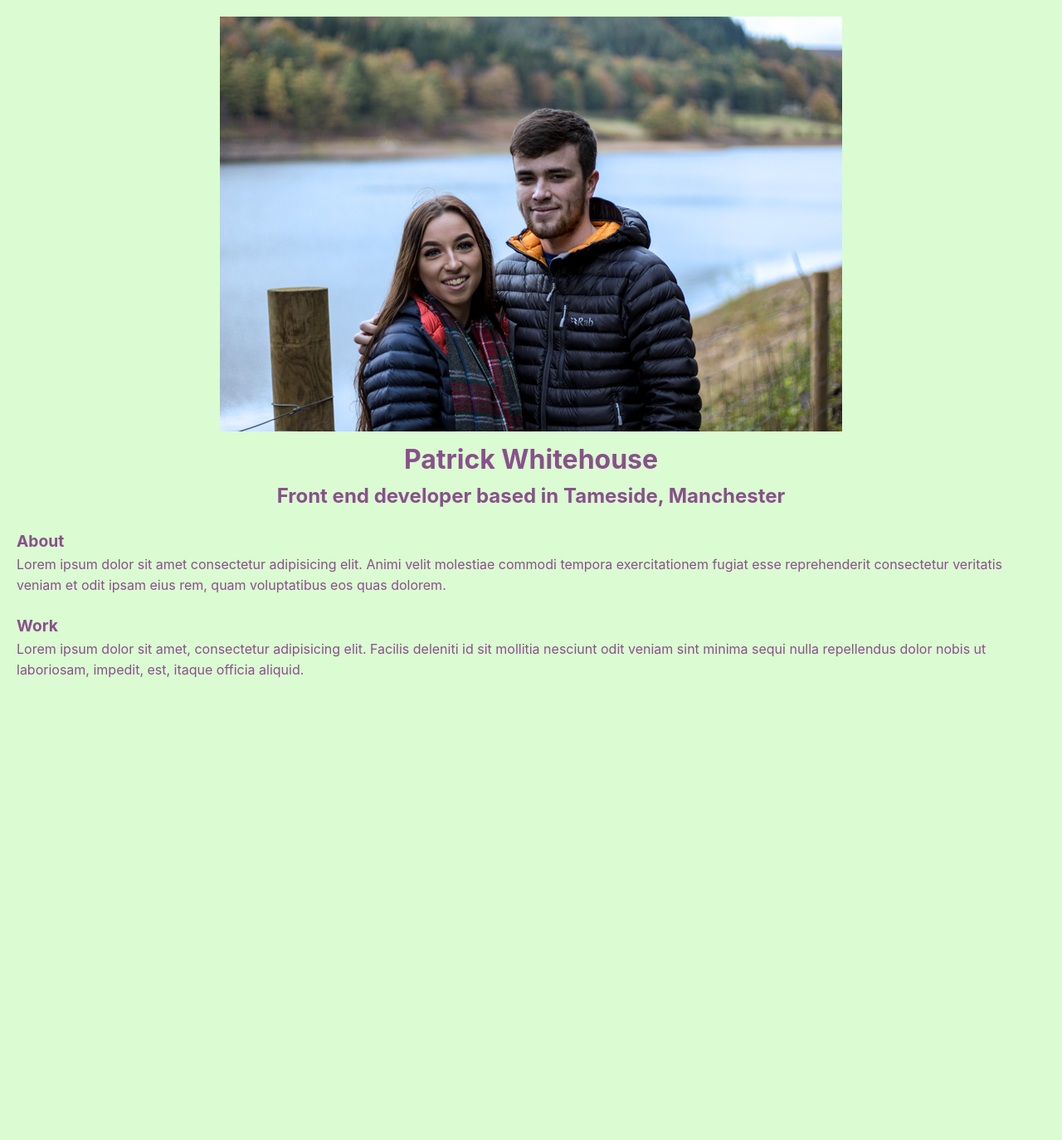
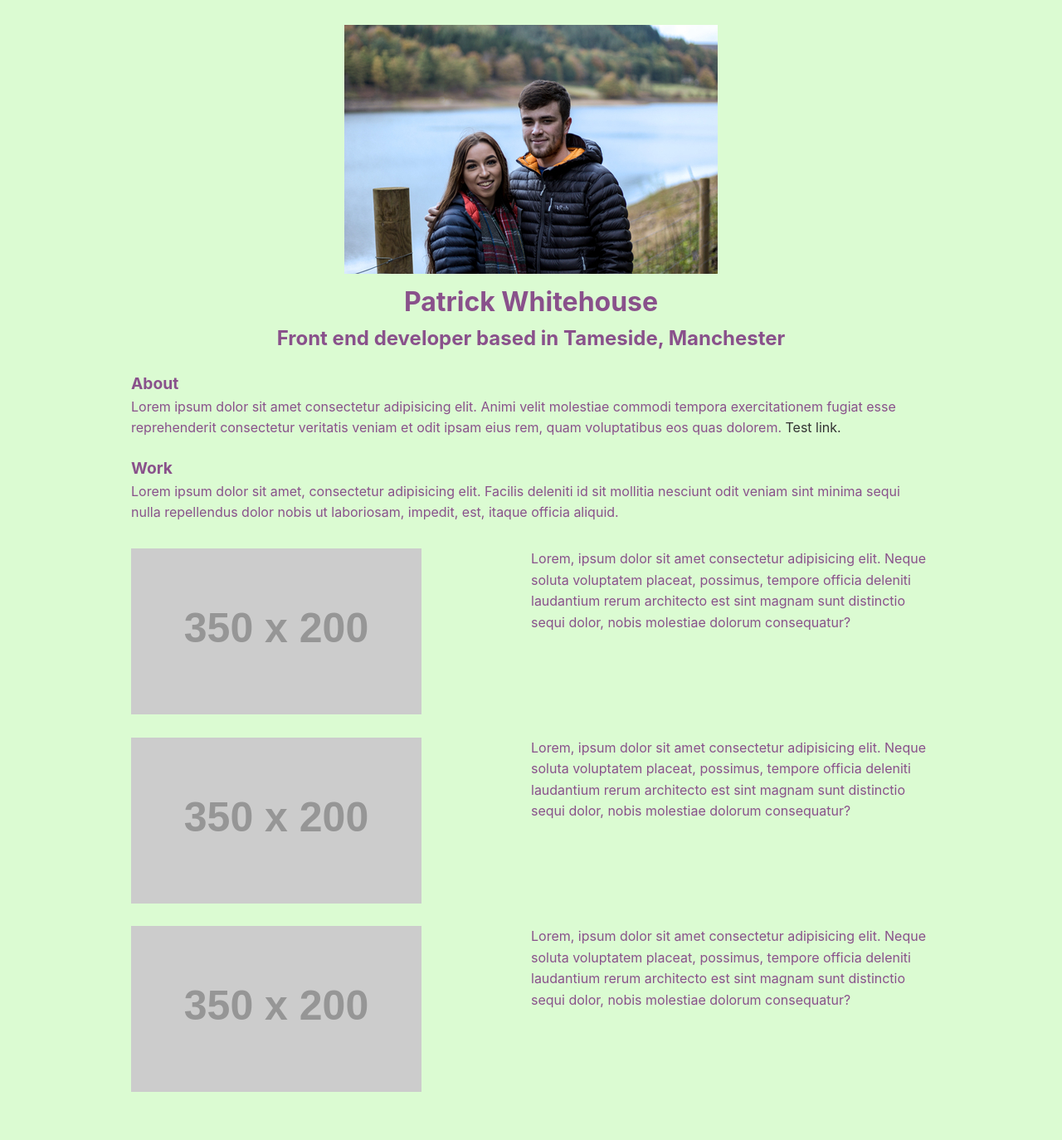
Before and after one commit to PatrickWhitehouse/Old-portfolio, a Jekyll site: the page built from index.html, in a window 1280 px wide. Shown: the whole page at 83% size. Built offline with Jekyll 4.4.1, drawn with Linux system fonts in a browser that asks for light colours; before the commit the page ends 900 px from its top, so only the background shows below that.

Commit message:
add work

```diff
--- a/css/main.css
+++ b/css/main.css
@@ -51,8 +51,10 @@
 /* Spacer */
 /* Screen sizes */
 /* General styles */
+* {
+  box-sizing: border-box; }
+
 html {
-  box-sizing: border-box;
   font-size: 16px; }
 
 body {
@@ -73,11 +75,19 @@
 h3 {
   font-size: 1.2rem; }
 
+a, a:link, a:visited, a:active {
+  color: #333;
+  text-decoration: none; }
+
+a:hover {
+  text-decoration: underline; }
+
 main {
   padding: 30px; }
-  @media (min-width: 480px) {
+  @media (min-width: 768px) {
     main {
-      padding: 20px; } }
+      max-width: 80%;
+      margin: 0 auto; } }
 
 section {
   margin-bottom: 20px; }
@@ -87,3 +97,17 @@
 /* Custom styles */
 section.hero {
   text-align: center; }
+
+/* Work section */
+.work--grid {
+  margin-top: 30px; }
+  .work--grid .work--item {
+    margin-bottom: 20px; }
+    @media (min-width: 768px) {
+      .work--grid .work--item .work--image, .work--grid .work--item .work--desc {
+        width: 50%;
+        float: left; } }
+    .work--grid .work--item:after {
+      display: table;
+      clear: both;
+      content: ""; }
--- a/index.html
+++ b/index.html
@@ -4,14 +4,42 @@
 ---
 <section class="hero">
   <img src="/images/me-and-beth.jpg" alt="Patrick and his girlfriend Beth" class="portrait">
-  <h1>Patrick Whitehouse</h1>
+  <h1>{{site.name}}</h1>
   <h2>Front end developer based in Tameside, Manchester</h2>
 </section>
 <section class="about">
   <h3>About</h3>
-  <p>Lorem ipsum dolor sit amet consectetur adipisicing elit. Animi velit molestiae commodi tempora exercitationem fugiat esse reprehenderit consectetur veritatis veniam et odit ipsam eius rem, quam voluptatibus eos quas dolorem.</p>
+  <p>Lorem ipsum dolor sit amet consectetur adipisicing elit. Animi velit molestiae commodi tempora exercitationem fugiat esse reprehenderit consectetur veritatis veniam et odit ipsam eius rem, quam voluptatibus eos quas dolorem.
+    <a href="#">Test link.</a>
+  </p>
 </section>
 <section class="work">
   <h3>Work</h3>
   <p>Lorem ipsum dolor sit amet, consectetur adipisicing elit. Facilis deleniti id sit mollitia nesciunt odit veniam sint minima sequi nulla repellendus dolor nobis ut laboriosam, impedit, est, itaque officia aliquid.</p>
+  <div class="work--grid">
+    <div class="work--item">
+      <div class="work--image">
+          <img src="http://placehold.it/350x200" alt="">
+      </div>
+      <div class="work--desc">
+        <p>Lorem, ipsum dolor sit amet consectetur adipisicing elit. Neque soluta voluptatem placeat, possimus, tempore officia deleniti laudantium rerum architecto est sint magnam sunt distinctio sequi dolor, nobis molestiae dolorum consequatur?</p>
+      </div>
+    </div>
+    <div class="work--item">
+        <div class="work--image">
+            <img src="http://placehold.it/350x200" alt="">
+        </div>
+        <div class="work--desc">
+          <p>Lorem, ipsum dolor sit amet consectetur adipisicing elit. Neque soluta voluptatem placeat, possimus, tempore officia deleniti laudantium rerum architecto est sint magnam sunt distinctio sequi dolor, nobis molestiae dolorum consequatur?</p>
+        </div>
+      </div>
+      <div class="work--item">
+          <div class="work--image">
+              <img src="http://placehold.it/350x200" alt="">
+          </div>
+          <div class="work--desc">
+            <p>Lorem, ipsum dolor sit amet consectetur adipisicing elit. Neque soluta voluptatem placeat, possimus, tempore officia deleniti laudantium rerum architecto est sint magnam sunt distinctio sequi dolor, nobis molestiae dolorum consequatur?</p>
+          </div>
+        </div>
+  </div>
 </section>
```
Also changed, not shown: _scss/main.scss (+35 -3 lines), images/me-and-beth.jpg, 2 other files.
